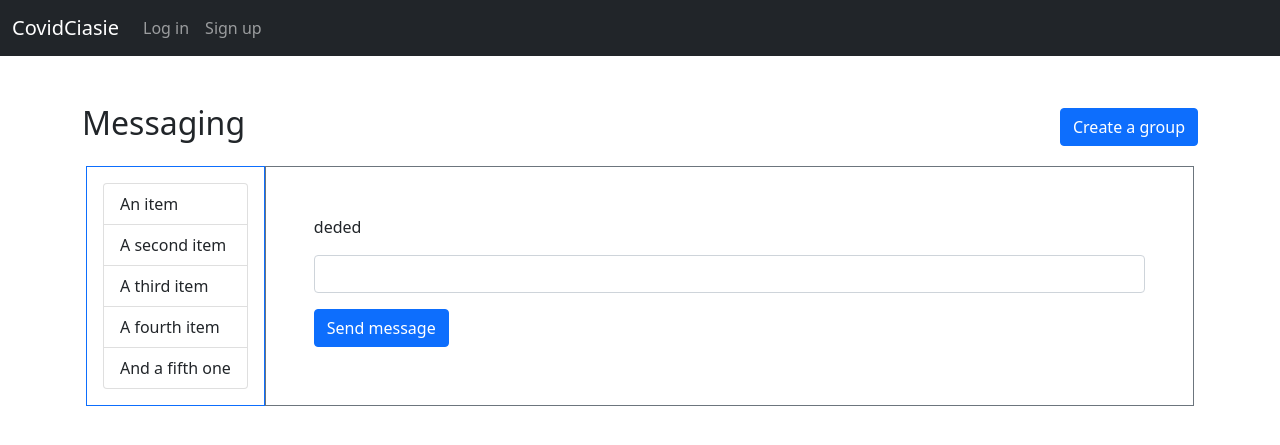
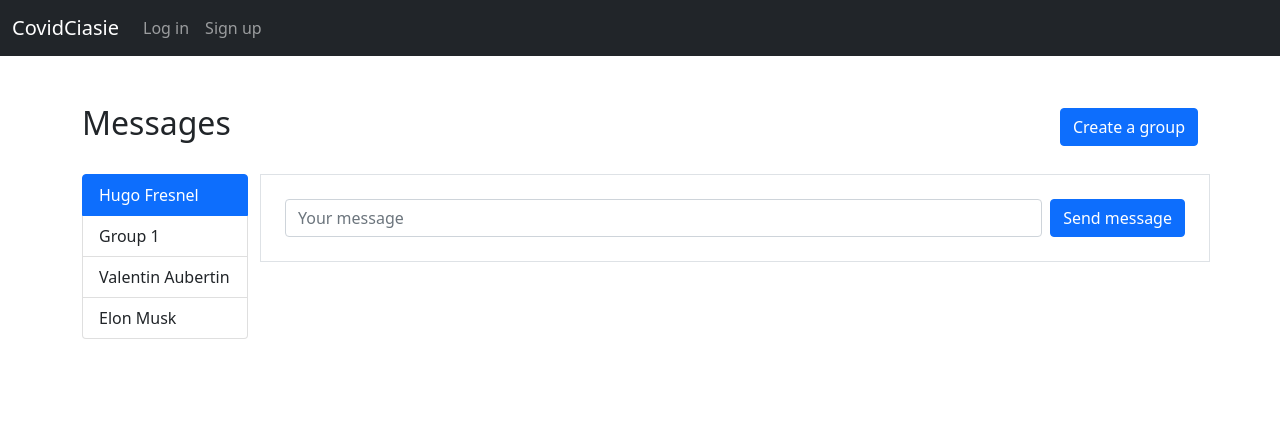
Before and after one commit to VaaAbt/CovidCiasie, a PHP site: template src/View/messages.html.twig in a window 1280 px wide. Shown: the top 445 px of the page. Run offline with PHP 8.4, Linux system fonts and the light colour scheme; the template is opened without the code that fills it, so the values that code supplies are empty; some libraries are stand-ins or nearby versions.

Commit message:
refactor: improve messages template

```diff
--- a/src/View/messages.html.twig
+++ b/src/View/messages.html.twig
@@ -1,30 +1,32 @@
 {% extends 'template/base.html.twig' %}
 {% block content %}
     <header class="container pt-5 d-flex justify-content-between align-items-center">
-        <h2>Messaging</h2>
+        <h2>Messages</h2>
         <a href="/groups/new" class="btn btn-primary">Create a group</a>
     </header>
 
-    <main class="container d-flex flex-row p-3 ">
-        <aside class="border border-primary p-3">
-            <ul class="list-group">
-                <li class="list-group-item">An item</li>
-                <li class="list-group-item">A second item</li>
-                <li class="list-group-item">A third item</li>
-                <li class="list-group-item">A fourth item</li>
-                <li class="list-group-item">And a fifth one</li>
-            </ul>
-        </aside>
-        <section class="border border-secondary flex-grow-1 p-5">
-            <div>
-                <p>deded</p>
-            </div>
-            <div class="">
-                <div class="mb-3">
-                    <input type="text" class="form-control" id="message" placeholder="" class="flex-grow-1">
+    <div class="container">
+        <main class="row align-items-start my-4">
+            <aside class="col-2">
+                <div class="list-group">
+                    <a href="#" class="list-group-item list-group-item-action active">Hugo Fresnel</a>
+                    <a href="#" class="list-group-item list-group-item-action">Group 1</a>
+                    <a href="#" class="list-group-item list-group-item-action">Valentin Aubertin</a>
+                    <a href="#" class="list-group-item list-group-item-action">Elon Musk</a>
                 </div>
-                <button class="btn btn-primary">Send message</button>
-            </div>
-        </section>
-    </main>
+            </aside>
+
+            <section class="border col-10 p-4">
+                <form method="post">
+                    <div class="d-flex gap-2">
+                        <div class="flex-grow-1">
+                            <input type="text" class="form-control" name="message" id="message" required
+                                   placeholder="Your message" aria-label="Your message">
+                        </div>
+                        <button type="submit" class="btn btn-primary">Send message</button>
+                    </div>
+                </form>
+            </section>
+        </main>
+    </div>
 {% endblock %}
```
